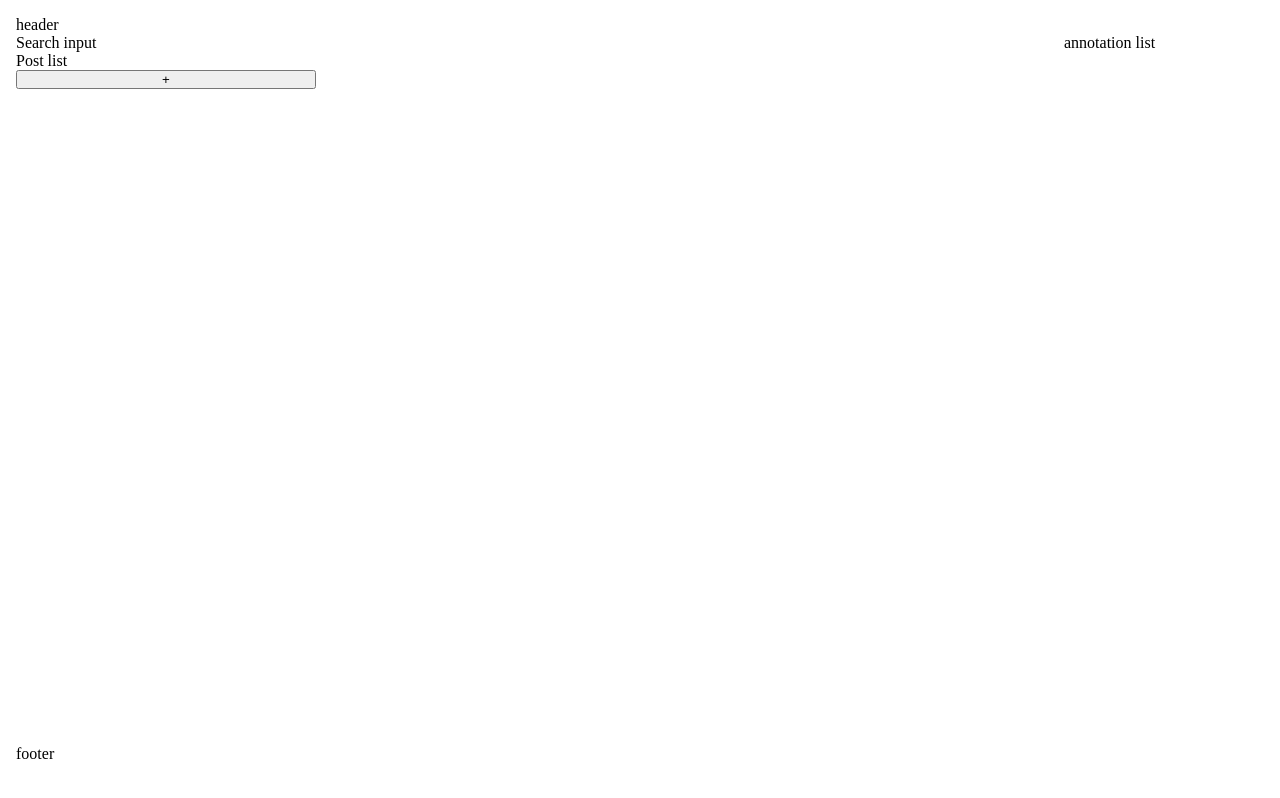
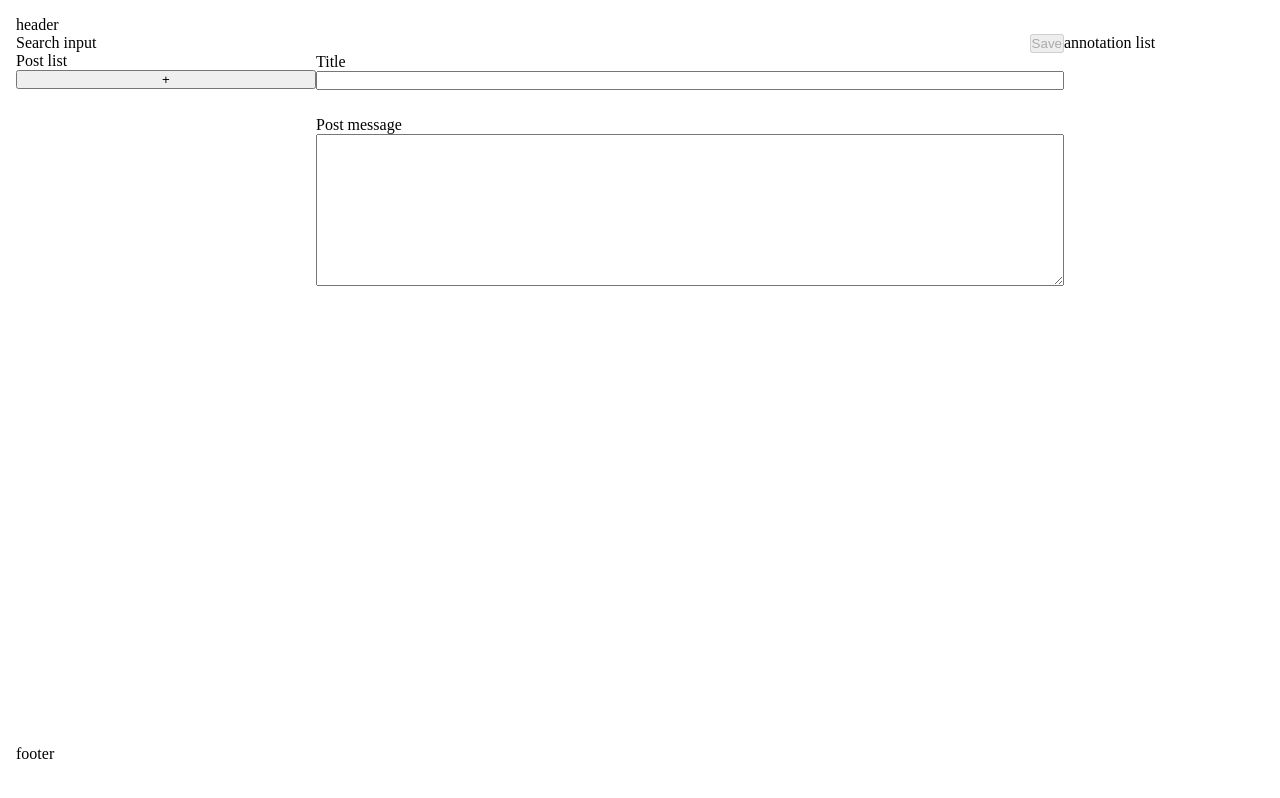
Before and after one commit to Dvelington/unadesk_test, an Angular app: page /new in a window 1280 px wide. Built offline with nearby package versions, Linux system fonts and the light colour scheme.

Commit message:
editor signal form

```diff
--- a/src/app/components/post-edit/post-edit.component.html
+++ b/src/app/components/post-edit/post-edit.component.html
@@ -1,3 +1,29 @@
-<form>
+<form class="post-form" (submit)="onSubmit($event)">
+  <div class="form-action">
+    <button type="submit" [disabled]="postForm().invalid()">Save</button>
+  </div>
+
+  <label for="title">Title</label>
+  <input type="text" [formField]="postForm.title" [ngClass]="{'error-state':titleErrorState()}">
+  <div class="error-text">
+    @if(postForm.title().touched() && postForm.title().errors()){
+
+    @for (error of postForm.title().errors(); track error.kind) {
+    <span>{{error.message}}</span>
+    }
+
+    }
+  </div>
+  <label for="body">Post message</label>
+  <textarea [formField]="postForm.body" rows="10" [ngClass]="{'error-state':bodyErrorState()}"></textarea>
+  <div class="error-text">
+    @if(bodyErrorState()){
+    @for (error of postForm.body().errors(); track error.kind) {
+    <span>{{error.message}}</span>
+    }
+    }
+  </div>
+
+
 
 </form>
--- a/src/app/components/post-edit/post-edit.component.scss
+++ b/src/app/components/post-edit/post-edit.component.scss
@@ -0,0 +1,24 @@
+.post-form{
+  display: flex;
+  flex-direction: column;
+}
+
+.error-text{
+  font-size: 90%;
+  color: rgba(229, 57, 53);
+  display: flex;
+  align-items: center;
+  height: 26px;
+}
+
+.error-state{
+  border-color: rgba(229, 57, 53, 0.4);
+  outline: 2px solid rgba(229, 57, 53, 0.4);
+  outline-offset: 0px;
+}
+
+.form-action{
+  display: flex;
+  flex-direction: row;
+  justify-content: flex-end;
+}
--- a/src/app/components/post-edit/post-edit.component.ts
+++ b/src/app/components/post-edit/post-edit.component.ts
@@ -5,23 +5,58 @@ import {
   OnInit,
   signal,
 } from '@angular/core';
+import { form, FormField, required } from '@angular/forms/signals';
 import { ActivatedRoute } from '@angular/router';
+import { IPost } from '../../share/post.interface';
+import { NgStyle, NgClass } from '@angular/common';
+import { PostService } from '../../services/post.service';
 
 @Component({
   selector: 'app-post-edit',
   templateUrl: './post-edit.component.html',
   styleUrls: ['./post-edit.component.scss'],
   changeDetection: ChangeDetectionStrategy.OnPush,
+  imports: [FormField, NgClass],
 })
 export class PostEditComponent implements OnInit {
   id = signal('');
+  isEdit = computed(() => this.id() !== '');
 
-  private _isEdit = computed(() => this.id() !== '');
+  postModel = signal<IPost>({
+    id: Date.now(),
+    title: '',
+    body: '',
+  });
 
-  constructor(private _route: ActivatedRoute) {}
+  postForm = form(this.postModel, (scheme) => {
+    required(scheme.title, { message: 'Title is required' });
+    required(scheme.body, { message: 'Post message is required' });
+  });
+
+  bodyErrorState = computed(
+    () =>
+      this.postForm.body().errors().length > 0 &&
+      this.postForm.body().touched(),
+  );
+
+  titleErrorState = computed(
+    () =>
+      this.postForm.title().errors().length > 0 &&
+      this.postForm.title().touched(),
+  );
+
+  constructor(
+    private _route: ActivatedRoute,
+    private _postService: PostService,
+  ) {}
 
   ngOnInit(): void {
     this._route.snapshot.paramMap.get('id');
     this.id.set(this._route.snapshot.paramMap.get('id') || '');
   }
+
+  onSubmit(event: SubmitEvent) {
+    event.preventDefault();
+    this._postService.addPost(this.postModel());
+  }
 }
--- a/src/app/components/post-view/post-view.component.html
+++ b/src/app/components/post-view/post-view.component.html
@@ -1 +1,6 @@
-view post
+@if(post()){
+<div class="post-view">
+  <h1>{{post()?.title}}</h1>
+  <p>{{post()?.body}}</p>
+</div>
+}
--- a/src/app/components/post-view/post-view.component.ts
+++ b/src/app/components/post-view/post-view.component.ts
@@ -1,4 +1,5 @@
-import { ChangeDetectionStrategy, Component } from '@angular/core';
+import { ChangeDetectionStrategy, Component, signal } from '@angular/core';
+import { IPost } from '../../share/post.interface';
 
 @Component({
   selector: 'app-post-view',
@@ -6,4 +7,6 @@ import { ChangeDetectionStrategy, Component } from '@angular/core';
   styleUrls: ['./post-view.component.scss'],
   changeDetection: ChangeDetectionStrategy.OnPush,
 })
-export class PostViewComponent {}
+export class PostViewComponent {
+  post = signal<IPost | null>(null);
+}
```
